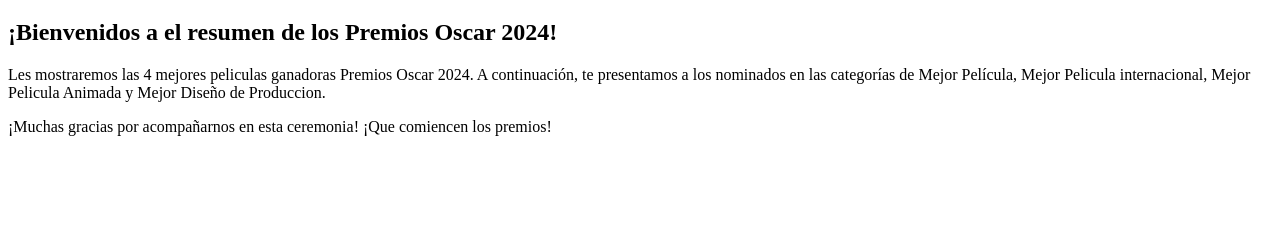
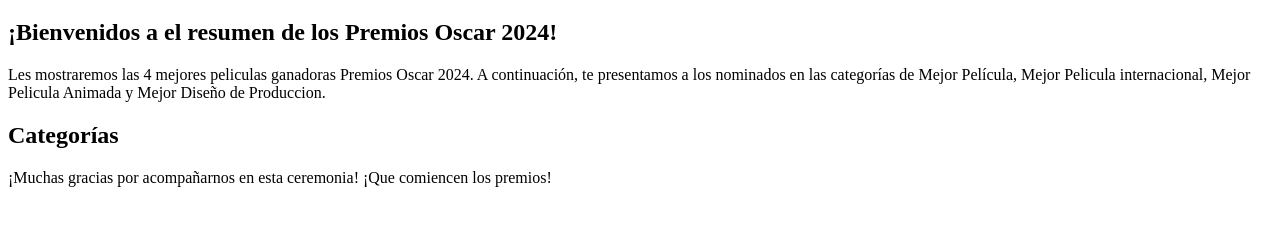
Before and after one commit to orodev06/proyecto_premios_oscar, a plain HTML site: page index.html in a window 1280 px wide. Shown: the part 61-286 px from the top of the page. Drawn offline with Linux system fonts and the light colour scheme.

Commit message:
Se le agrego la seccion de Categorias

```diff
--- a/index.html
+++ b/index.html
@@ -16,6 +16,10 @@
 
     </section>
 
+    <section>
+        <h1>Categorías</h1>
+    </section>
+
 
 
 
```
